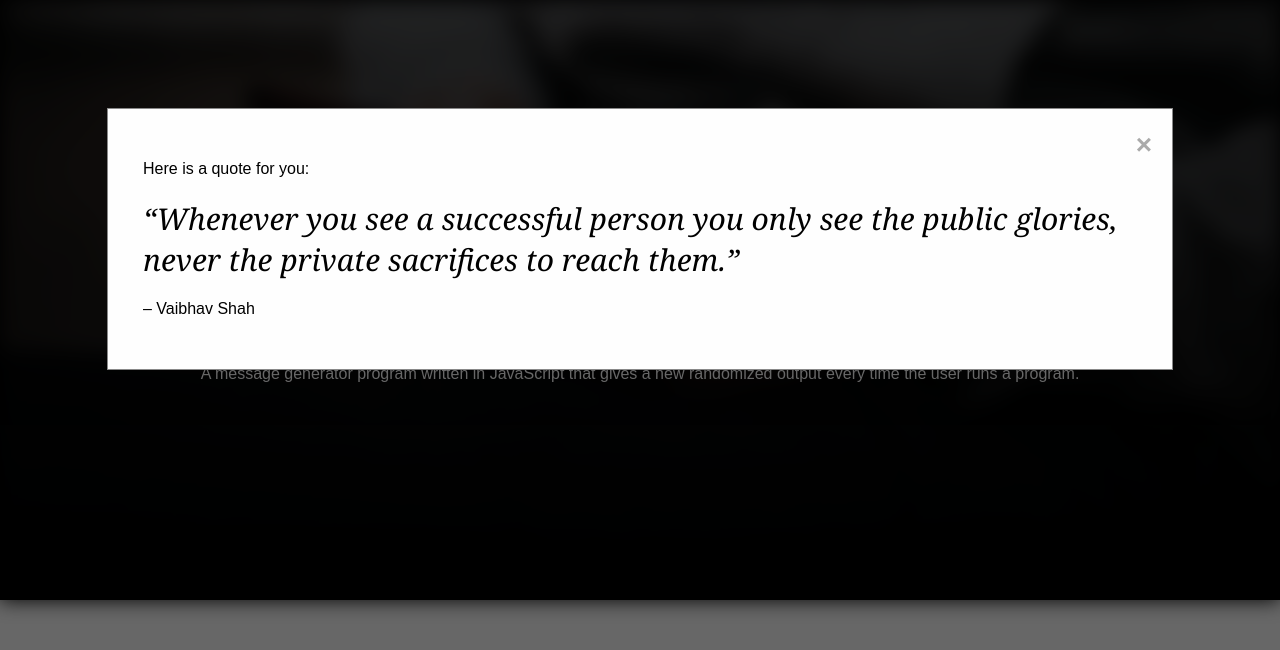
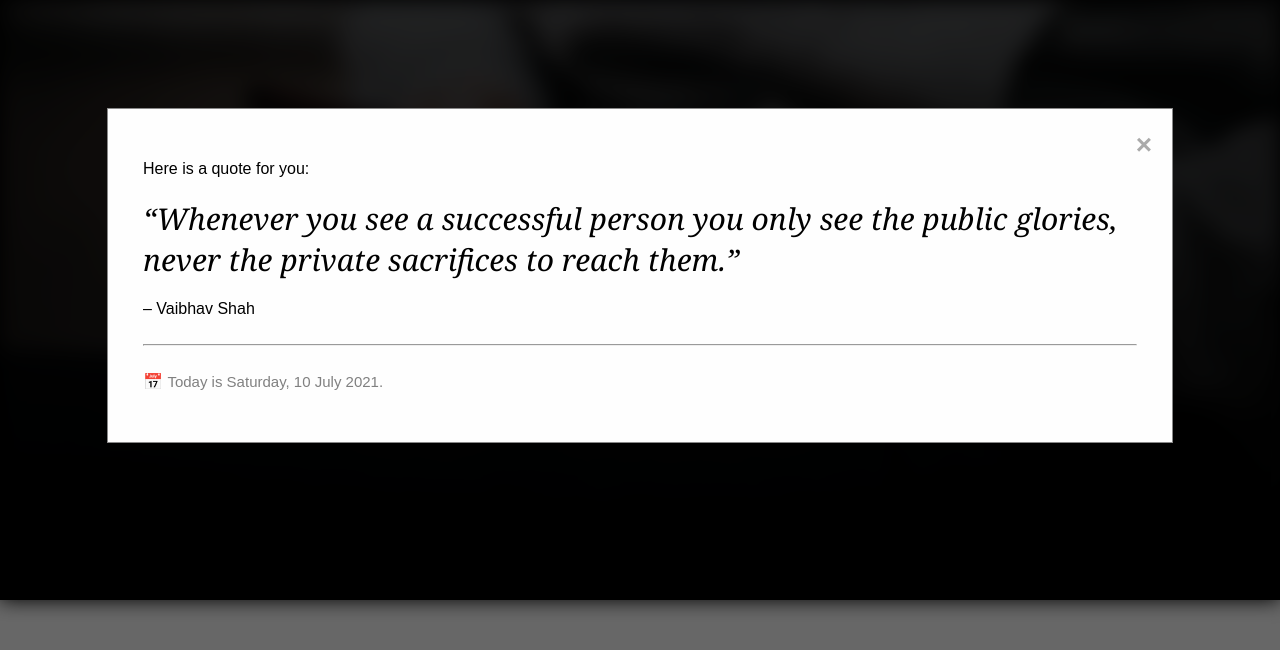
Before and after one commit to GabrielAllba/Mixed-Message, a plain HTML site: page index.html in a window 1280 px wide. Shown: the part 84-734 px from the top of the page. Drawn offline with Linux system fonts and the light colour scheme.

Commit message:
Add zodQuote.dateToday in modal

```diff
--- a/index.html
+++ b/index.html
@@ -10,6 +10,8 @@
         <link rel="stylesheet" href="style.css">
     </head>
     <body>
+
+        <!-- Header and Navigation Bar-->
         <header>
             <nav>
                 <a href="#default" class="logo"><img id="logo" src="img/logo.png"><span id="text-logo">Mixed Messages</span></a>
@@ -24,17 +26,19 @@
                 <h1 id="default">MIXED MESSAGES</h1>
                 <p id="z">A message generator program written in JavaScript that gives a new randomized output every time the user runs a program.</p>
             </div>
+        </header>
 
         <!-- Quote Pop Up -->
         <div id="myModal" class="modal">
             <div class="modal-content">
                 <span class="close">&times;</span>
                 <p id="quote">
-                        Text here.
+                    <!-- Random quote will be written here-->>
                 </p>
             </div>
         </div>
-        </header>
+
+
         <script src="script.js"></script>
     </body>
 </html>
--- a/script.js
+++ b/script.js
@@ -257,7 +257,6 @@ const zodQuote = {
 
 // Assign values to variables to be returned in the html
 
-console.log(`${zodQuote.dateToday}\n`);
 console.log(`${zodQuote.guessBirthdate()}`);
 console.log(`${zodQuote.guessActivity()}\n`);
 
@@ -272,7 +271,7 @@ const span = document.getElementsByClassName("close")[0];
 // Open modal after 5 seconds
 setTimeout(function() {
   modal.style.display = "block";
-  document.getElementById("quote").innerHTML = zodQuote.generateQuotesByDay();
+  document.getElementById("quote").innerHTML = `${zodQuote.generateQuotesByDay()} <br><br><hr><br> 📅 <span>${zodQuote.dateToday}</span>`;
 },4000)
 
 // Close modal
--- a/style.css
+++ b/style.css
@@ -121,6 +121,15 @@ z-index: 4;
     font-size:30px;
 }
 
+#quote span {
+    color:gray;
+    font-size:15px;
+}
+
+#quote hr {
+    background-color: gray;
+}
+
 /* Close Button */
 .close {
     color: #aaa;
```
Lines whose indentation alone changed are shown as unchanged.
